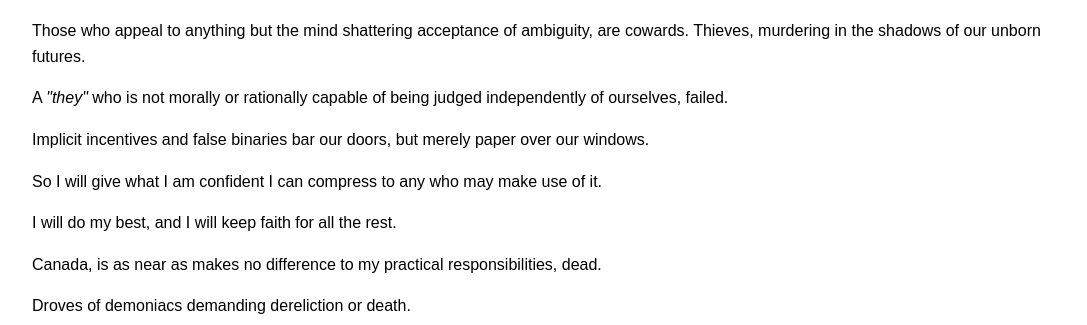
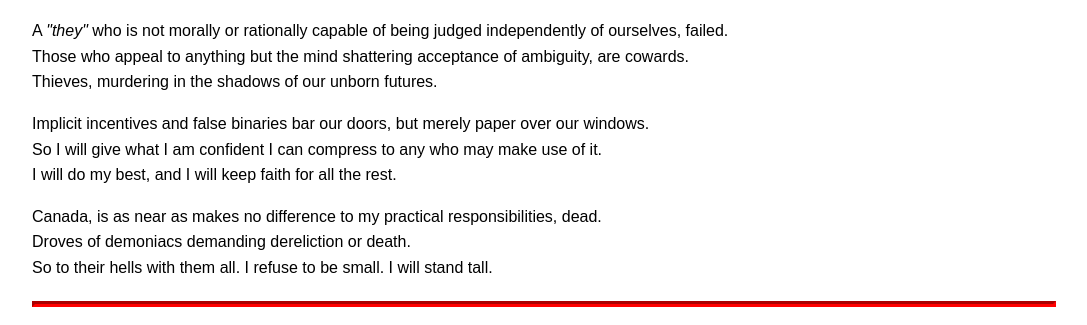
Before and after one commit to strikingcrayon/ShaneAndersen.ca, a plain HTML site: page index.html in a window 1280 px wide. Shown: the part 457-782 px from the top of the page, without its empty margins (96-1183 px from the left). Drawn offline with Linux system fonts and the light colour scheme.

Commit message:
tidier?
Reorganized and reformatted paragraphs for clarity and structure.

```diff
--- a/index.html
+++ b/index.html
@@ -19,14 +19,15 @@
     <p>This is what response I am required to give in order to conduct myself as I must.</p>
     <hr>
     <h1>Why?</h1>
-    <p>Those who appeal to anything but the mind shattering acceptance of ambiguity, are cowards. Thieves, murdering in the shadows of our unborn futures.</p>
     <p>A <em>"they"</em> who is not morally or rationally capable of being judged independently of ourselves, failed.
-	<p>Implicit incentives and false binaries bar our doors, but merely paper over our windows.</p>
-    <p>So I will give what I am confident I can compress to any who may make use of it.</p>
-    <p>I will do my best, and I will keep faith for all the rest.</p>
-    <p>Canada, is as near as makes no difference to my practical responsibilities, dead.</p>
-	<p>Droves of demoniacs demanding dereliction or death.</p>
-    <p>So to their hells with them all. I refuse to be small. I will stand tall.</p>
+		<br>Those who appeal to anything but the mind shattering acceptance of ambiguity, are cowards.
+		<br>Thieves, murdering in the shadows of our unborn futures.</p>
+    <p>Implicit incentives and false binaries bar our doors, but merely paper over our windows.
+    <br>So I will give what I am confident I can compress to any who may make use of it.
+    <br>I will do my best, and I will keep faith for all the rest.</p>
+    <p>Canada, is as near as makes no difference to my practical responsibilities, dead.
+	<br>Droves of demoniacs demanding dereliction or death.
+    <br>So to their hells with them all. I refuse to be small. I will stand tall.</p>
     <hr>
     <h1>How?</h1>
     <p>Overwhelming victory, on every front, all at once. By the power of people.</p>
```
